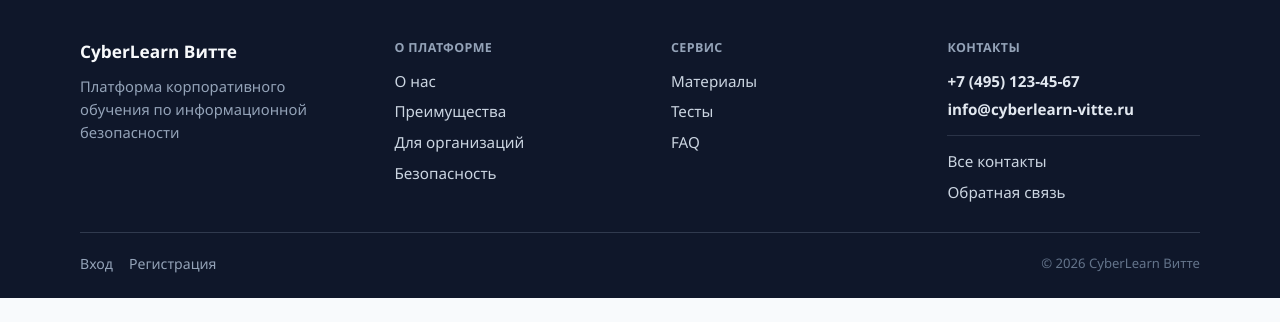
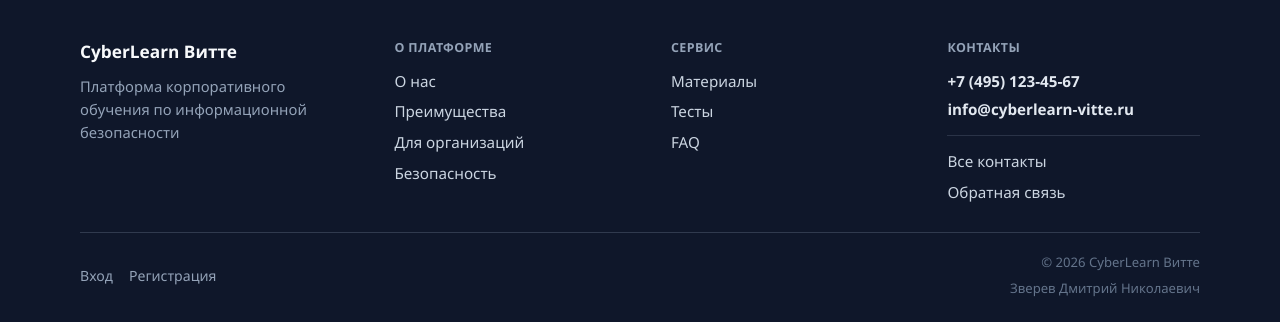
Before and after one commit to corpedu1/corpedu, a Django app: page /about/ in a window 1280 px wide. Shown: the part 1642-1964 px from the top of the page. Before the commit the page ends 1940 px from the top, so only its background shows below. Run offline with Django 5.2, Linux system fonts and the light colour scheme.

Commit message:
Added full name to footer

```diff
--- a/static/css/landing.css
+++ b/static/css/landing.css
@@ -805,7 +805,21 @@ a {
     color: #7dd3fc;
 }
 
+.footer__bottom-meta {
+    display: flex;
+    flex-direction: column;
+    align-items: flex-end;
+    gap: 6px;
+    text-align: right;
+}
+
 .footer__copy {
+    margin: 0;
+    font-size: 0.82rem;
+    color: #64748b;
+}
+
+.footer__byline {
     margin: 0;
     font-size: 0.82rem;
     color: #64748b;
@@ -3757,6 +3771,11 @@ a.admin-material-stats-export {
         align-items: flex-start;
     }
 
+    .footer__bottom-meta {
+        align-items: flex-start;
+        text-align: left;
+    }
+
     .panel__list {
         grid-template-columns: 1fr;
     }
--- a/templates/partials/footer.html
+++ b/templates/partials/footer.html
@@ -38,6 +38,9 @@
             <a href="/login/">Вход</a>
             <a href="/register/">Регистрация</a>
         </div>
-        <p class="footer__copy">© {% now "Y" %} CyberLearn Витте</p>
+        <div class="footer__bottom-meta">
+            <p class="footer__copy">© {% now "Y" %} CyberLearn Витте</p>
+            <p class="footer__byline">Зверев Дмитрий Николаевич</p>
+        </div>
     </div>
 </footer>
```
Also changed, not shown: app/settings.py (+16 -16 lines).
